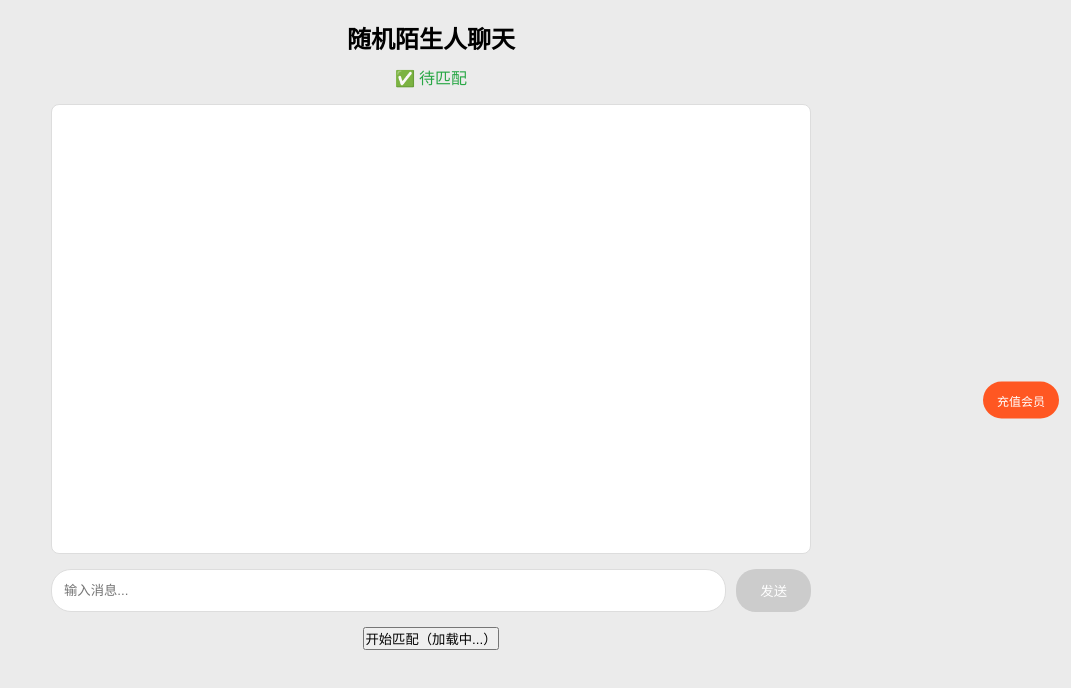
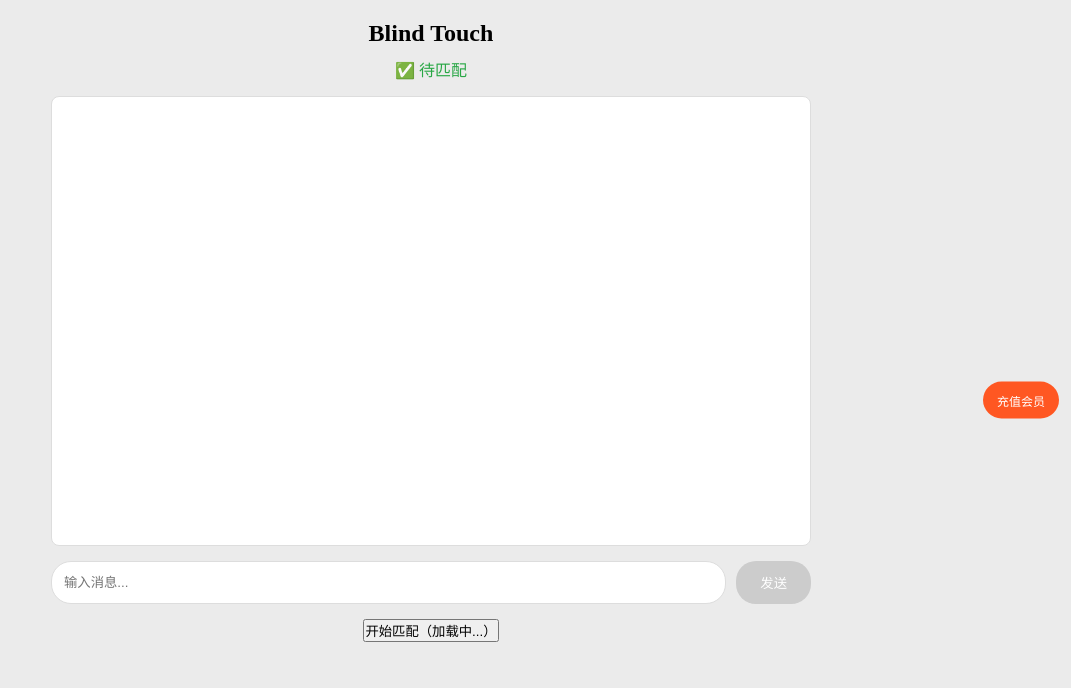
Before and after one commit to LDcheers/random-chat-app, a website: page index.html in a window 1280 px wide. Shown: the whole page, without its empty margins (209-1280 px from the left). Drawn offline with nearby package versions, Linux system fonts and the light colour scheme; no server answers.

Commit message:
Update index.html

```diff
--- a/index.html
+++ b/index.html
@@ -58,7 +58,7 @@
 <!-- 右侧常驻充值按钮：永远显示 -->
 <button id="payBtn">充值会员</button>
 
-<h1>随机陌生人聊天</h1>
+<h1>Blind Touch</h1>
 <div id="status">✅ 待匹配</div>
 <div id="matchStatus"></div>
 <div id="chat"></div>
```
